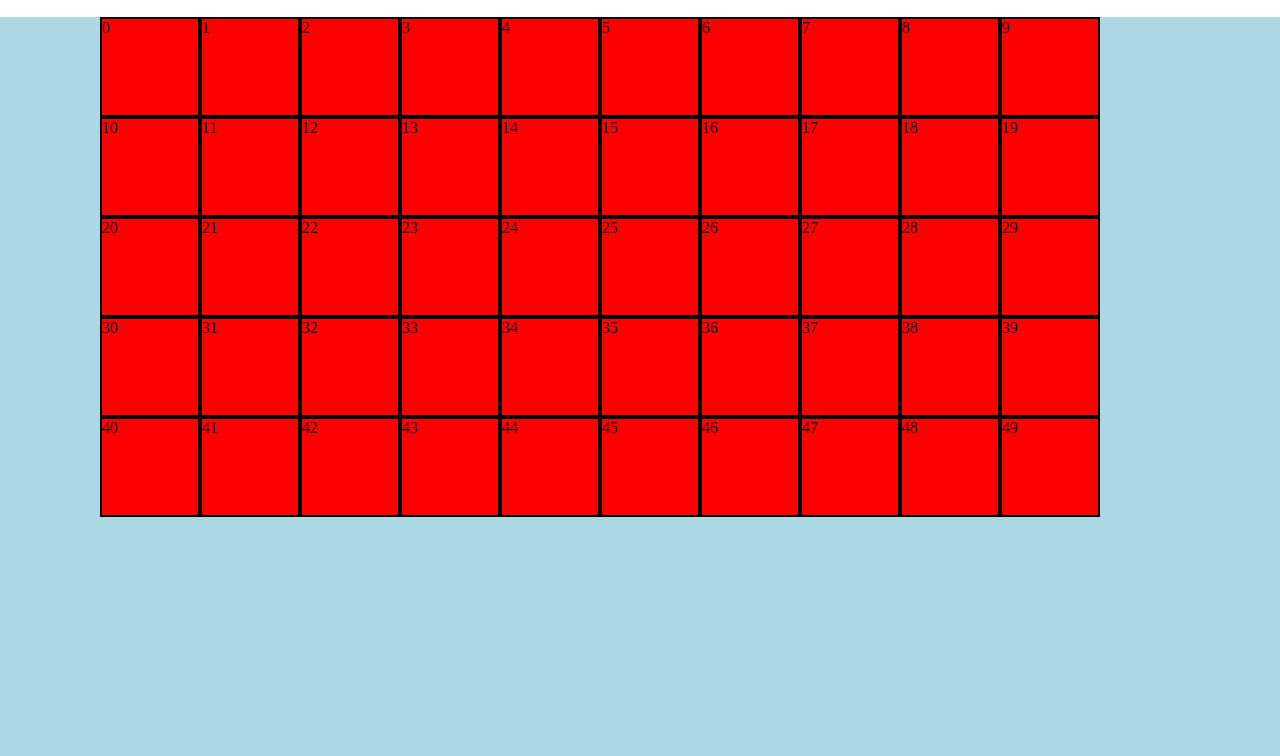
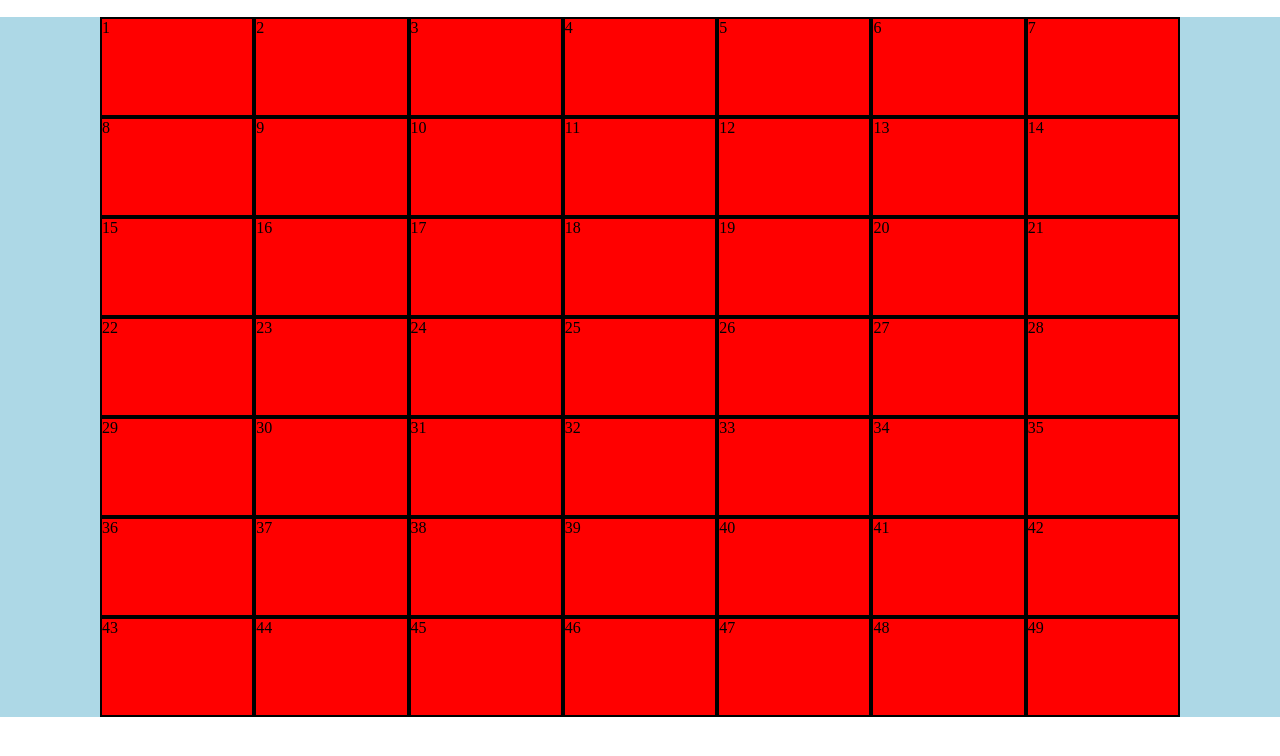
Before and after one commit to GiulianoPrimavera/js-campominato-grid, a plain HTML site: page index.html in a window 1280 px wide. Both pictures are taken after a click on the button "Start Game". Shown: the part 50-806 px from the top of the page. Drawn offline with Linux system fonts and the light colour scheme.

Commit message:
adds width dimention for the boxes based on the total number of the boxes

```diff
--- a/css/style.css
+++ b/css/style.css
@@ -6,7 +6,7 @@
 main{
     background-color: lightblue;
     width: 100%;
-    height: 100vh;
+    height: 100%;
 }
 .menu_section{
     display: flex;
@@ -21,7 +21,6 @@ main{
 }
 .box{
     background-color: red;
-    width: 100px;
     height: 100px;
     border: 2px solid;
 }
--- a/js/script.js
+++ b/js/script.js
@@ -15,7 +15,10 @@ startGame.addEventListener("click", function(){
 
     //genero le scatole
     boxesGenerator(totalBoxes);
+
 });
+
+let percentWidth;
 
 //con questa funzione tengo conto del numero di quadrati da creare
 function getNBoxes(value){
@@ -26,24 +29,38 @@ function getNBoxes(value){
     if(value === "1"){
         //assegno alla variabile "nBoxes" il valore 49
         nBoxes = 49;
+        percentWidth = 7;
     }else if(value === "2"){
         //assegno alla variabile "nBoxes" il valore 81
         nBoxes = 81;
+        percentWidth = 9;
     }else if(value === "3"){
         //assegno alla variabile "nBoxes" il valore 100
         nBoxes = 100;
+        percentWidth = 10;
     }
 
+
     return nBoxes;
+
 }
+
 
 //devo generare le boxes
 function boxesGenerator (value){
 
     mainContainer.innerHTML = "";
 
-    for (let i = 0; i <= value; i++){
-        mainContainer.innerHTML += `<div class="box">${i}</div>`
+    const boxDimension = 100 / percentWidth;
+
+    for (let i = 1; i <= value; i++){
+        const boxN = document.createElement("div");
+        boxN.classList.add("box");
+        boxN.innerHTML += `${i}`
+        boxN.style.width =  boxDimension + "%";
+
+
+        mainContainer.append(boxN);
     }
 
 }
```
